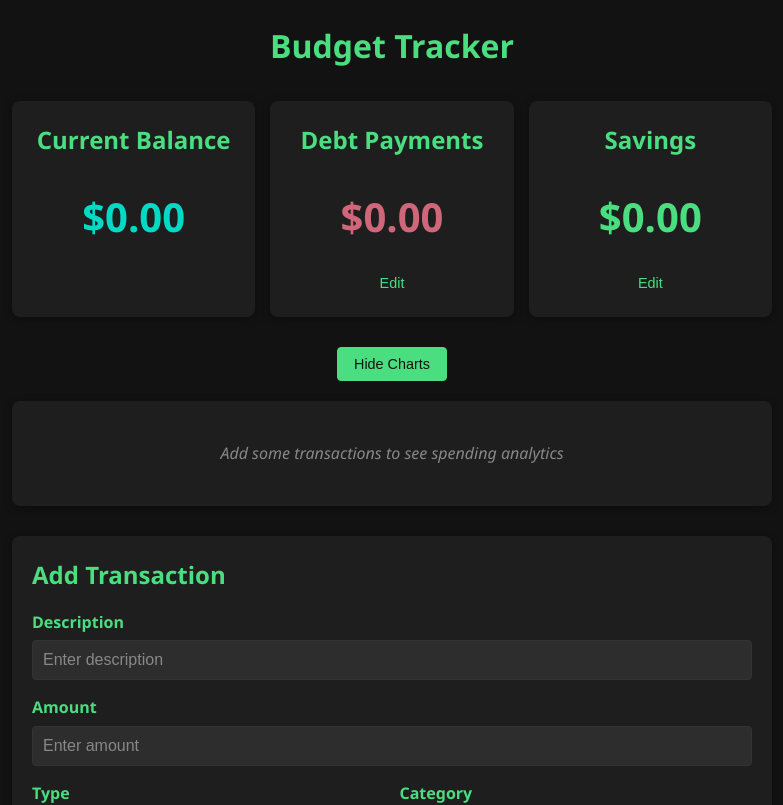
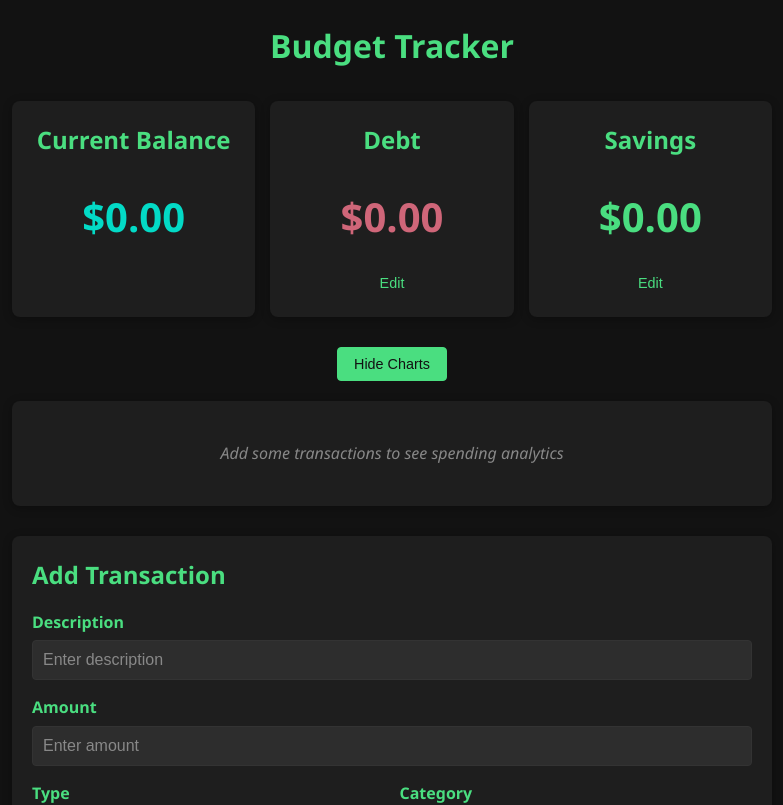
Before and after one commit to spon7ge/Track-Your-Money, a React (Create React App) app: page / in a window 1280 px wide. Shown: the top 805 px of the page, without its empty margins (248-1031 px from the left). Built offline with nearby package versions, Linux system fonts and the light colour scheme.

Commit message:
Add files via upload
updated

```diff
--- a/src/App.js
+++ b/src/App.js
@@ -202,7 +202,7 @@ function App() {
         </div>
 
         <div className="balance-card">
-          <h2>Debt Payments</h2>
+          <h2>Debt</h2>
           {editingDebt ? (
             <form onSubmit={handleDebtBalanceSubmit} className="balance-edit-form">
               <div className="form-group">
@@ -336,7 +336,7 @@ function App() {
 
                 {/* Add debt categories when expense is selected */}
                 {type === 'expense' && (
-                  <optgroup label="Debt Payments">
+                  <optgroup label="Debt">
                     {debtCategories.map(cat => (
                       <option key={cat} value={cat}>{cat}</option>
                     ))}
```
